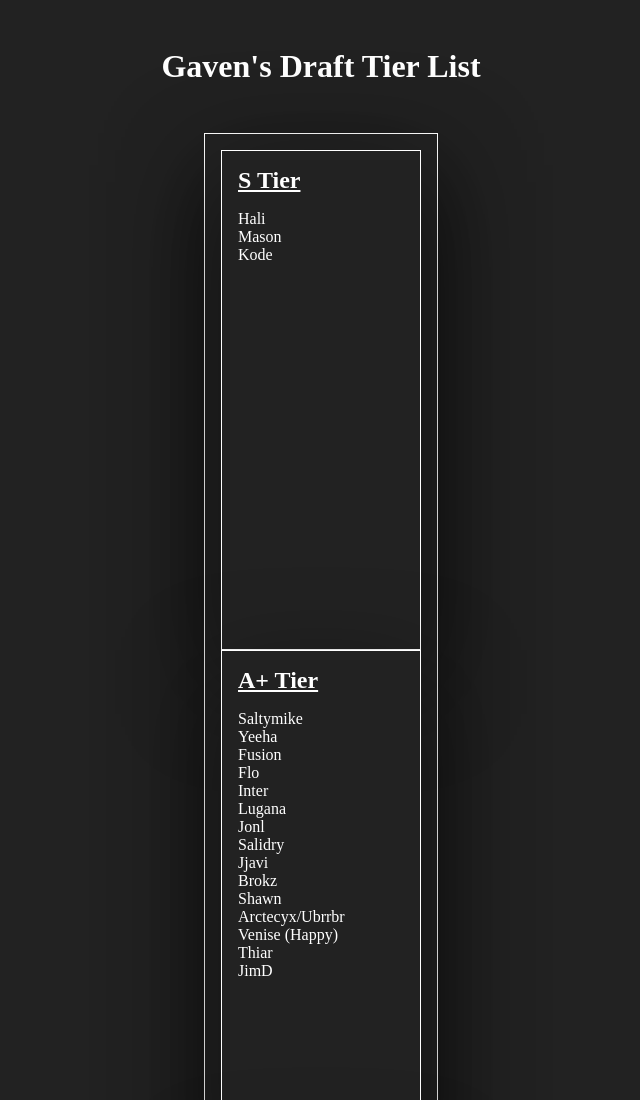
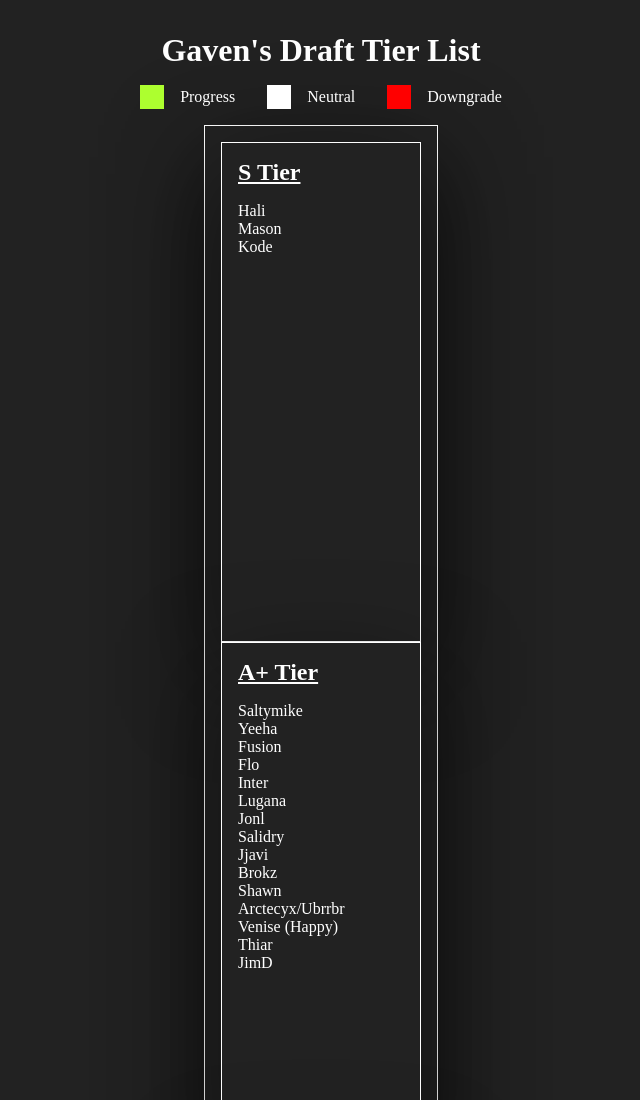
Before and after one commit to TobiasKjernell/Draft, a plain HTML site: page index.html in a window 1280 px wide. Shown: the top 1100 px of the page, without its empty margins (319-959 px from the left). Drawn offline with Linux system fonts and the light colour scheme.

Commit message:
color progress

```diff
--- a/index.html
+++ b/index.html
@@ -12,6 +12,20 @@
     <div class="container">
         <header class="header">
             <h1>Gaven's Draft Tier List</h1>
+            <div class="progressInfo">
+                <div class="progressItemContainer">
+                    <div class="greenBackground"></div>
+                    <p>Progress</p>
+                </div>
+                <div class="progressItemContainer">
+                    <div class="whiteBackground"></div>
+                    <p>Neutral</p>
+                </div>
+                <div class="progressItemContainer">
+                    <div class="redBackground"></div>
+                    <p>Downgrade</p>
+                </div>
+            </div>
         </header>
         <div class="tierContainer">
             <div class="tierSection">
--- a/styles/index.css
+++ b/styles/index.css
@@ -16,6 +16,7 @@ body {
 
 .header {
     padding: 3rem;
+
 }
 
 .container {
@@ -59,11 +60,68 @@ body {
     padding: 1rem;
 }
 
+.progressInfo {
+    display: flex;
+    position: absolute;
+    top: 2rem;
+    left: 10rem;
+    text-align: center;
+}
+
+.progressItemContainer {
+    display: flex;
+    justify-content: center;
+    align-items: center;
+    padding: 1rem;
+
+    p {
+        margin-left: 1rem;
+    }
+}
+
+.redBackground,
+.whiteBackground,
+.greenBackground {
+    width: 1.5rem;
+    height: 1.5rem;
+}
+
+.redBackground {
+    background-color: red;
+}
+
+.whiteBackground {
+    background-color: #fff;
+}
+
+.greenBackground {
+    background-color: greenyellow;
+}
+
+
 @media screen and (max-width: 1600px) {
 
     .tierContainer {
-     flex-direction: column;
-     height: auto;
-     width: auto;
+        flex-direction: column;
+        height: auto;
+        width: auto;
+    }
+
+    .progressInfo {
+        position: relative;
+        display: flex;
+        justify-content: flex-end;
+
+        top: 0;
+        left: 0;
+    }
+
+    .header {
+        display: flex;
+        align-items: center;
+        justify-content: center;
+        flex-direction: column;
+        padding: 0;
+        padding-top: 2rem;
     }
 }
```
